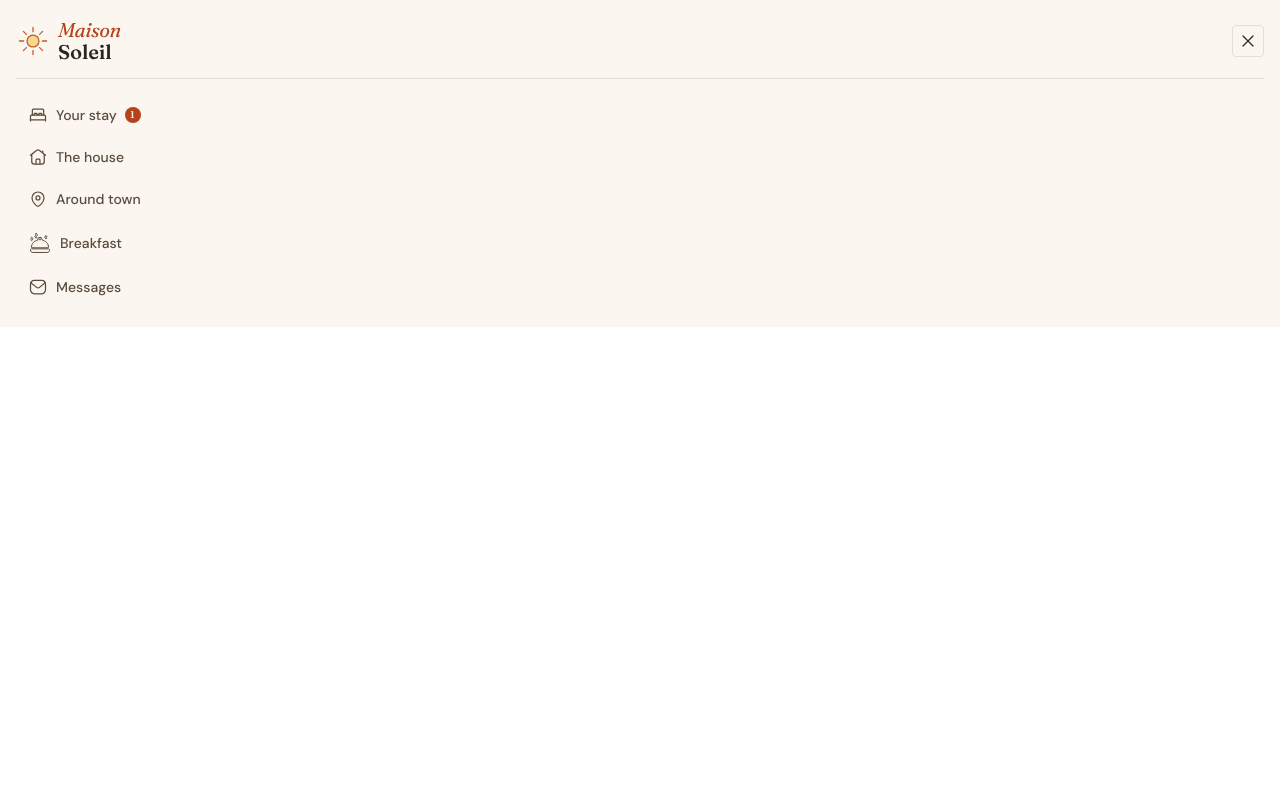
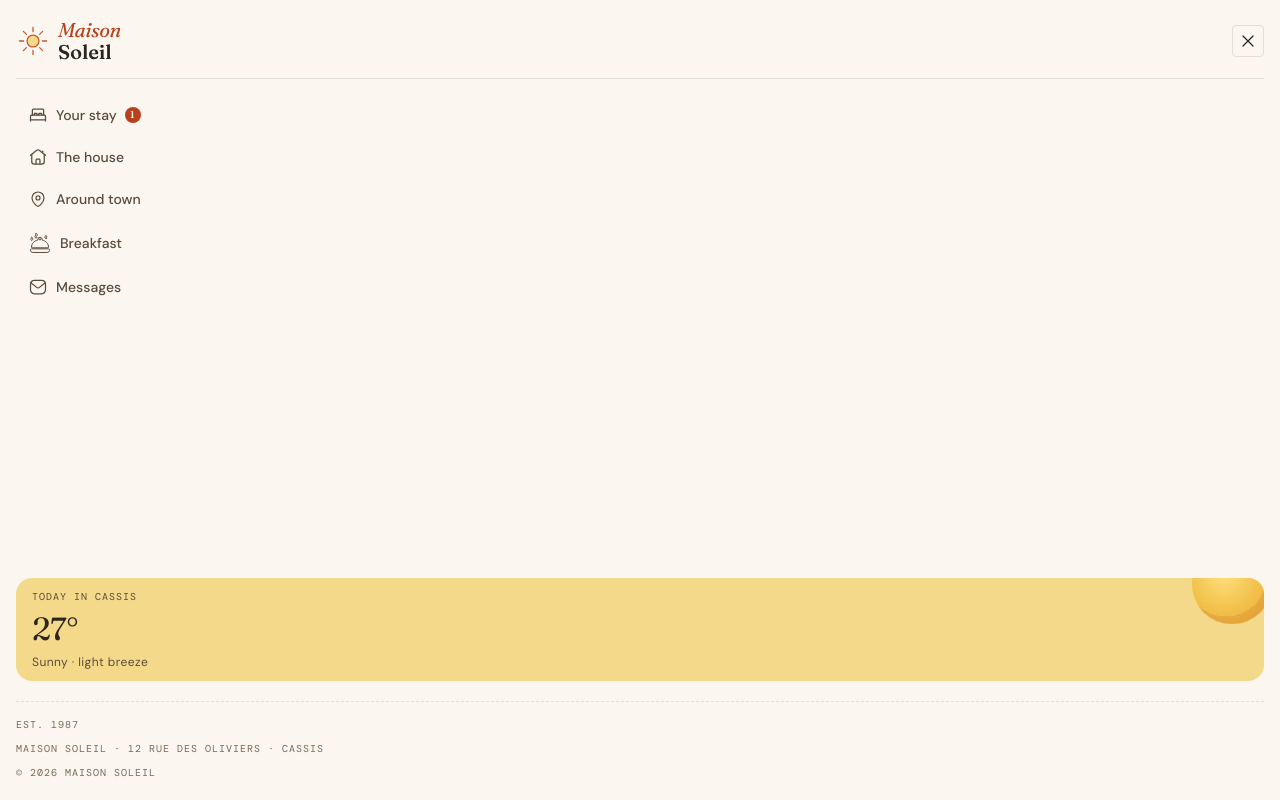
Before and after one commit to Quirozdev/hotel-booking-confirmation-page, a React (Vite) app: page / in a window 1280 px wide. Built offline with nearby package versions, Linux system fonts and the light colour scheme.

Commit message:
add lower section of sidebar

```diff
--- /dev/null
+++ b/src/features/landing/components/WeatherCard.tsx
@@ -0,0 +1,20 @@
+import WeatherIcon from "@/assets/images/icon-weather.svg";
+
+export function WeatherCard() {
+  return (
+    <div className="bg-sun-300 overflow-hidden relative rounded-16 py-3 px-4 flex flex-col gap-y-1.5">
+      <img
+        src={WeatherIcon}
+        alt="Weather Icon"
+        className="absolute -right-2 -top-1/3"
+      />
+      <p className="text-preset-10 text-neutral-700 font-dm-mono uppercase z-10">
+        Today in Cassis
+      </p>
+      <p className="text-preset-2 text-neutral-900 z-10">27°</p>
+      <p className="text-neutral-700 text-preset-7 font-dm-sans z-10">
+        Sunny · light breeze
+      </p>
+    </div>
+  );
+}
--- a/src/features/landing/widgets/Sidebar.tsx
+++ b/src/features/landing/widgets/Sidebar.tsx
@@ -1,11 +1,12 @@
 import Logo from "@/assets/images/logo.svg";
 import CloseIcon from "@/assets/images/icon-close.svg";
 import { Menu } from "./Menu";
+import { WeatherCard } from "../components/WeatherCard";
 
 export function SideBar() {
   return (
-    <div className="bg-neutral-100 p-4 md:py-4 md:px-6 xl:py-5 xl:px-4">
-      <div className="flex flex-col gap-y-4">
+    <div className="bg-neutral-100 p-4 md:py-4 flex flex-col md:px-6 xl:py-5 xl:px-4 w-full min-h-screen">
+      <div className="flex flex-col gap-y-4 flex-1">
         <div className="flex items-center gap-4 justify-between">
           <a href="/" className="cursor-pointer">
             <img src={Logo} alt="Logo" />
@@ -15,7 +16,23 @@ export function SideBar() {
           </button>
         </div>
         <div className="h-px w-full bg-neutral-400"></div>
+
         <Menu />
+
+        <div className="mt-auto">
+          <WeatherCard />
+          <div className="flex flex-col mt-5 border-t border-dashed border-neutral-400 pt-4 gap-y-2.5">
+            <p className="uppercase text-preset-10 text-neutral-600 font-dm-mono">
+              Est. 1987
+            </p>
+            <p className="uppercase text-preset-10 text-neutral-600 font-dm-mono">
+              Maison Soleil · 12 Rue des Oliviers · Cassis
+            </p>
+            <p className="uppercase text-preset-10 text-neutral-600 font-dm-mono">
+              © 2026 Maison Soleil
+            </p>
+          </div>
+        </div>
       </div>
     </div>
   );
```
